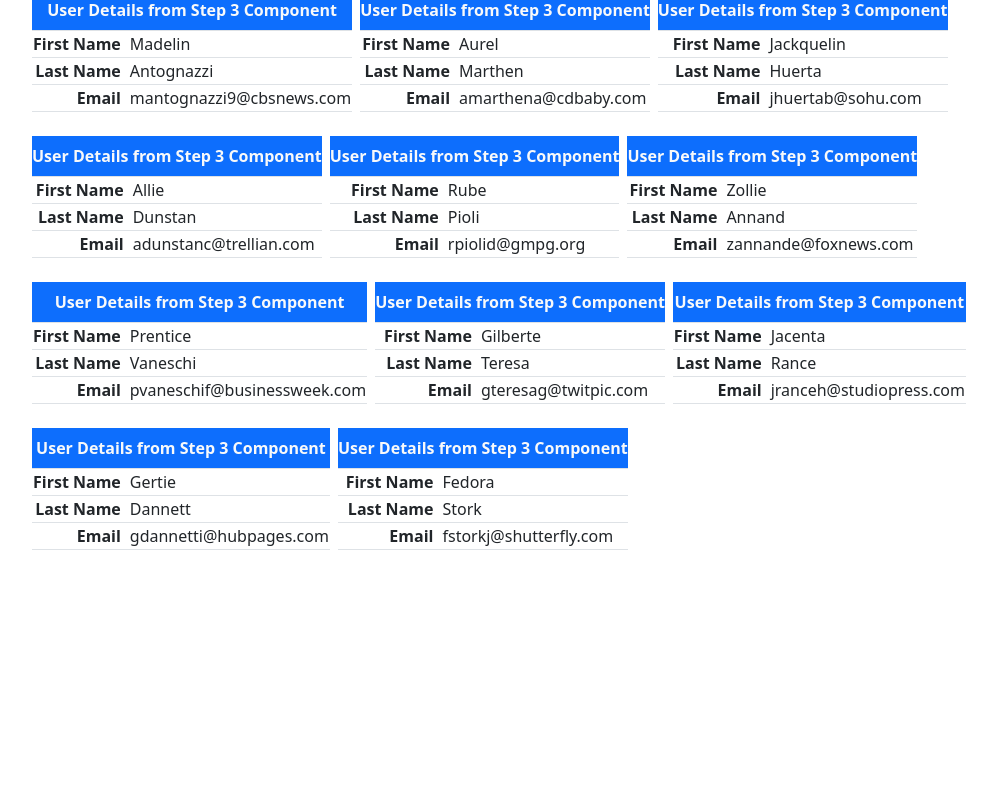
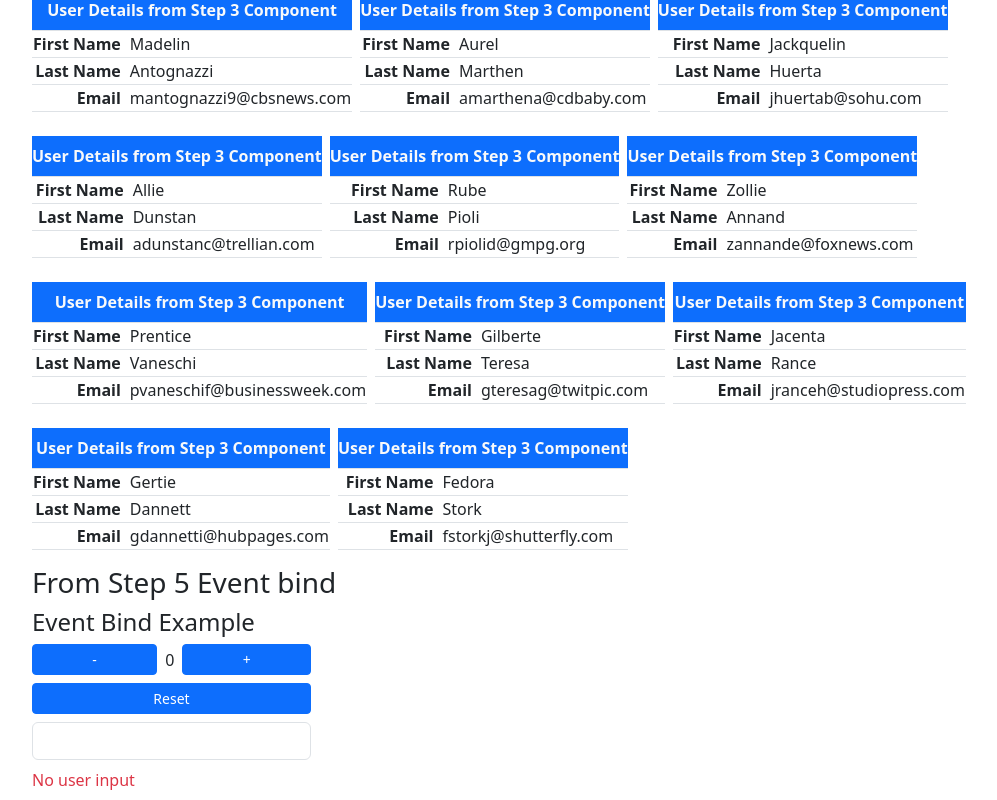
Before and after one commit to nikosasimakopouloss/cf8-frontend, an Angular app: page / in a window 1280 px wide. Shown: the part 1056-1856 px from the top of the page, without its empty margins (50-1047 px from the left). Before the commit the page ends 1622 px from the top, so only its background shows below. Built offline with nearby package versions, Linux system fonts and the light colour scheme.

Commit message:
Step 5 - Event Bind

```diff
--- a/src/app/app.html
+++ b/src/app/app.html
@@ -42,3 +42,11 @@
     <h3>From Step 4 Component</h3>
     <app-step4-for-directive></app-step4-for-directive>
   </div>
+
+
+
+  <!-- Step 5 Event Bind -->
+  <div class="container">
+    <h3>From Step 5 Event bind</h3>
+    <app-step5-event-bind></app-step5-event-bind>
+  </div>
--- a/src/app/app.ts
+++ b/src/app/app.ts
@@ -2,11 +2,14 @@ import { Component, signal } from '@angular/core';
 import { Step2PersonTable } from './components/step2-person-table/step2-person-table'
 import { Step3PersonTableInput } from './components/step3-person-table-input/step3-person-table-input';
 import { Step4ForDirective } from './components/step4-for-directive/step4-for-directive';
+import { Step5EventBind } from './components/step5-event-bind/step5-event-bind';
+
 import { Person } from './shared/interfaces/person';
+
 
 @Component({
   selector: 'app-root',
-  imports: [Step2PersonTable, Step3PersonTableInput, Step4ForDirective,],
+  imports: [Step2PersonTable, Step3PersonTableInput, Step4ForDirective, Step5EventBind],
   templateUrl: './app.html',
   styleUrl: './app.css'
 })
--- /dev/null
+++ b/src/app/components/step5-event-bind/step5-event-bind.html
@@ -0,0 +1,20 @@
+
+<h4>Event Bind Example</h4>
+
+<div class="d-flex flex-column gap-2 w-25">
+  <div class="d-flex gap-2 align-items-center">
+    <button class="btn btn-primary btn-sm flex-grow-1" (click)="decrementTimes()">-</button>
+    <span>{{times}}</span>
+    <button class="btn btn-primary btn-sm flex-grow-1" (click)="incrementTimes()">+</button>
+  </div>
+  <button class="btn btn-primary btn-sm" (click)="resetTimes()">Reset</button>
+</div>
+
+<div class="mt-2 mb-2 d-flex flex-column gap-2 w-25">
+  <input type="text" class="form-control" (input)="onUserInput($event)">
+  @if (!userInput) {
+    <span class="text-danger">No user input</span>
+  } @else {
+    <span class="text-bg-info p-2">{{userInput}}</span>
+  }
+</div>
--- /dev/null
+++ b/src/app/components/step5-event-bind/step5-event-bind.ts
@@ -0,0 +1,29 @@
+import { Component } from '@angular/core';
+
+@Component({
+  selector: 'app-step5-event-bind',
+  imports: [],
+  templateUrl: './step5-event-bind.html',
+  styleUrl: './step5-event-bind.css',
+})
+export class Step5EventBind {
+  times:number = 0;
+  userInput: string = '';
+
+  incrementTimes() {
+    this.times++;
+  }
+
+  decrementTimes(){
+    this.times--;
+  }
+
+  resetTimes() {
+    this.times = 0
+  }
+
+  onUserInput(dataInput: Event){
+    console.log(">>>", dataInput);
+    this.userInput = (<HTMLInputElement>dataInput.target).value;
+  }
+}
```
Also changed, not shown: src/app/components/step5-event-bind/step5-event-bind.css (added), 1 other file (tests, documents, lock files or other folders).
